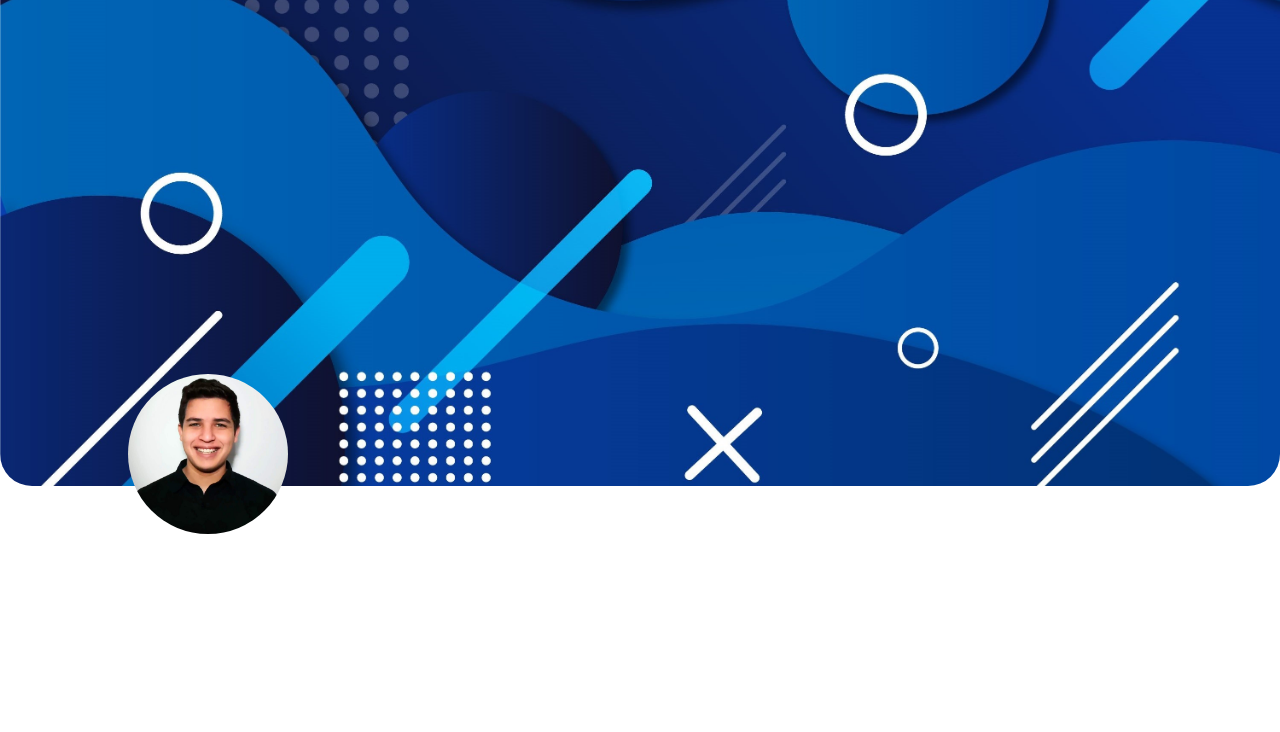
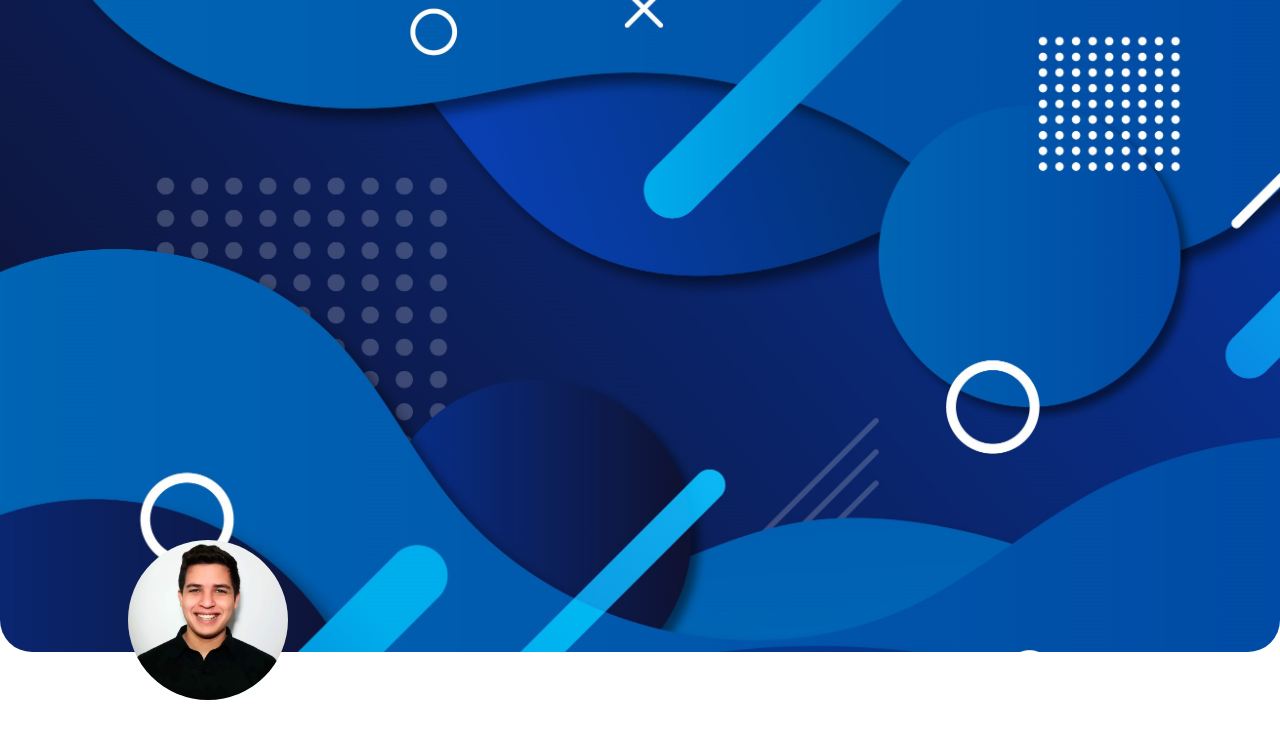
Before and after one commit to becerrapedro4/Portfolio-FrontEnd, a plain HTML site: page index.html in a window 1280 px wide. Shown: the part 68-800 px from the top of the page. Drawn offline with nearby package versions, Linux system fonts and the light colour scheme; a web font is replaced by a local one.

Commit message:
update index

```diff
--- a/index.html
+++ b/index.html
@@ -33,7 +33,7 @@
 </header>
 <body>
 
-       <div id="banner"> <img id="Banner-img" src="images/banner.jpg" alt="banner" width="100%" height="100%">
+       <div id="banner"> <img id="Banner-img" src="images/banner-g.jpg" alt="banner" width="100%" height="100%">
        </div>
        <div class="perfil-img">
         <img src="images/me.jpg" alt="perfil">
```
